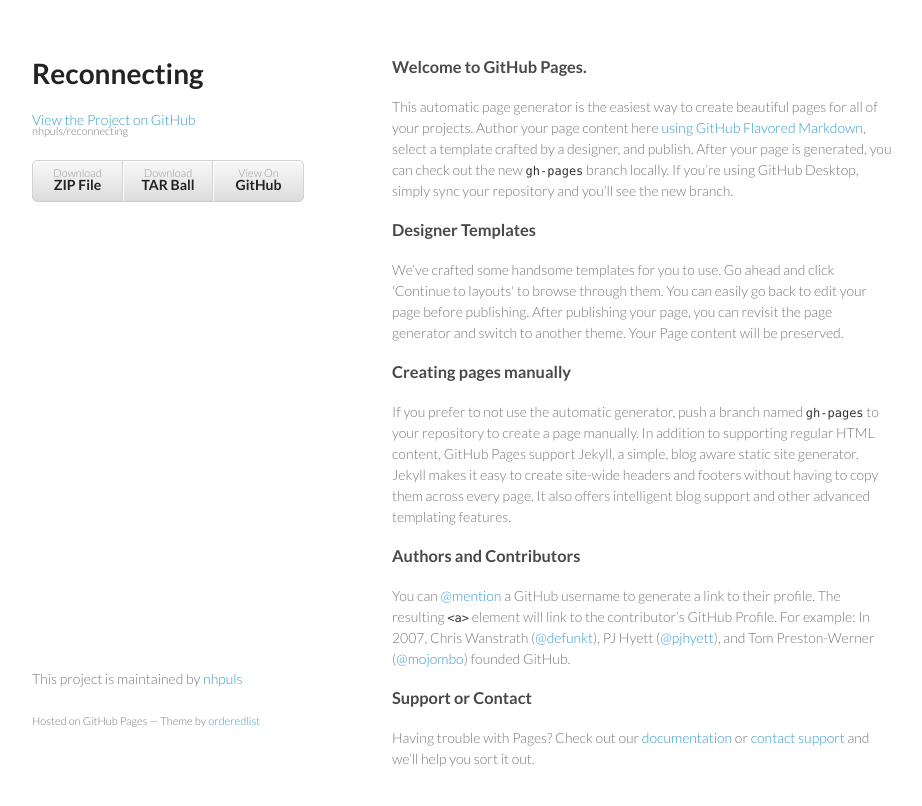
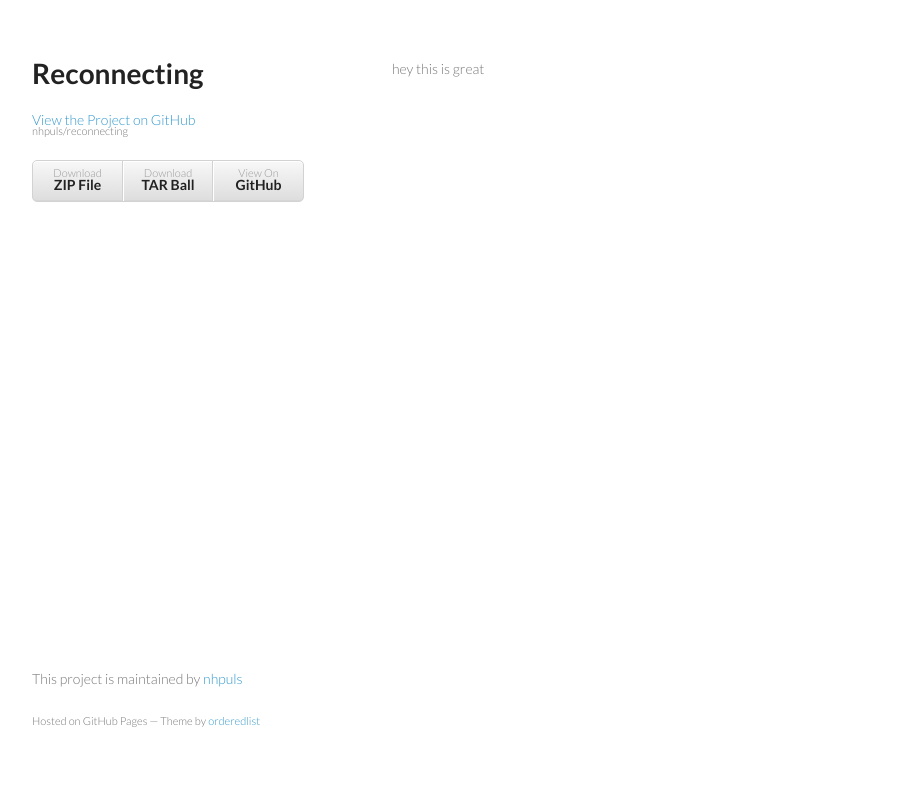
Before and after one commit to nhpuls/reconnecting, a plain HTML site: page index.html in a window 1280 px wide. Shown: the whole page, without its empty margins (178-1100 px from the left). Drawn offline with Linux system fonts and the light colour scheme.

```diff
--- a/index.html
+++ b/index.html
@@ -28,30 +28,7 @@
         </ul>
       </header>
       <section>
-        <h3>
-<a id="welcome-to-github-pages" class="anchor" href="#welcome-to-github-pages" aria-hidden="true"><span class="octicon octicon-link"></span></a>Welcome to GitHub Pages.</h3>
-
-<p>This automatic page generator is the easiest way to create beautiful pages for all of your projects. Author your page content here <a href="https://guides.github.com/features/mastering-markdown/">using GitHub Flavored Markdown</a>, select a template crafted by a designer, and publish. After your page is generated, you can check out the new <code>gh-pages</code> branch locally. If you’re using GitHub Desktop, simply sync your repository and you’ll see the new branch.</p>
-
-<h3>
-<a id="designer-templates" class="anchor" href="#designer-templates" aria-hidden="true"><span class="octicon octicon-link"></span></a>Designer Templates</h3>
-
-<p>We’ve crafted some handsome templates for you to use. Go ahead and click 'Continue to layouts' to browse through them. You can easily go back to edit your page before publishing. After publishing your page, you can revisit the page generator and switch to another theme. Your Page content will be preserved.</p>
-
-<h3>
-<a id="creating-pages-manually" class="anchor" href="#creating-pages-manually" aria-hidden="true"><span class="octicon octicon-link"></span></a>Creating pages manually</h3>
-
-<p>If you prefer to not use the automatic generator, push a branch named <code>gh-pages</code> to your repository to create a page manually. In addition to supporting regular HTML content, GitHub Pages support Jekyll, a simple, blog aware static site generator. Jekyll makes it easy to create site-wide headers and footers without having to copy them across every page. It also offers intelligent blog support and other advanced templating features.</p>
-
-<h3>
-<a id="authors-and-contributors" class="anchor" href="#authors-and-contributors" aria-hidden="true"><span class="octicon octicon-link"></span></a>Authors and Contributors</h3>
-
-<p>You can <a href="https://github.com/blog/821" class="user-mention">@mention</a> a GitHub username to generate a link to their profile. The resulting <code>&lt;a&gt;</code> element will link to the contributor’s GitHub Profile. For example: In 2007, Chris Wanstrath (<a href="https://github.com/defunkt" class="user-mention">@defunkt</a>), PJ Hyett (<a href="https://github.com/pjhyett" class="user-mention">@pjhyett</a>), and Tom Preston-Werner (<a href="https://github.com/mojombo" class="user-mention">@mojombo</a>) founded GitHub.</p>
-
-<h3>
-<a id="support-or-contact" class="anchor" href="#support-or-contact" aria-hidden="true"><span class="octicon octicon-link"></span></a>Support or Contact</h3>
-
-<p>Having trouble with Pages? Check out our <a href="https://help.github.com/pages">documentation</a> or <a href="https://github.com/contact">contact support</a> and we’ll help you sort it out.</p>
+        <p>hey this is great</p>
       </section>
       <footer>
         <p>This project is maintained by <a href="https://github.com/nhpuls">nhpuls</a></p>
```
Also changed, not shown: params.json (+1 -1 lines).
